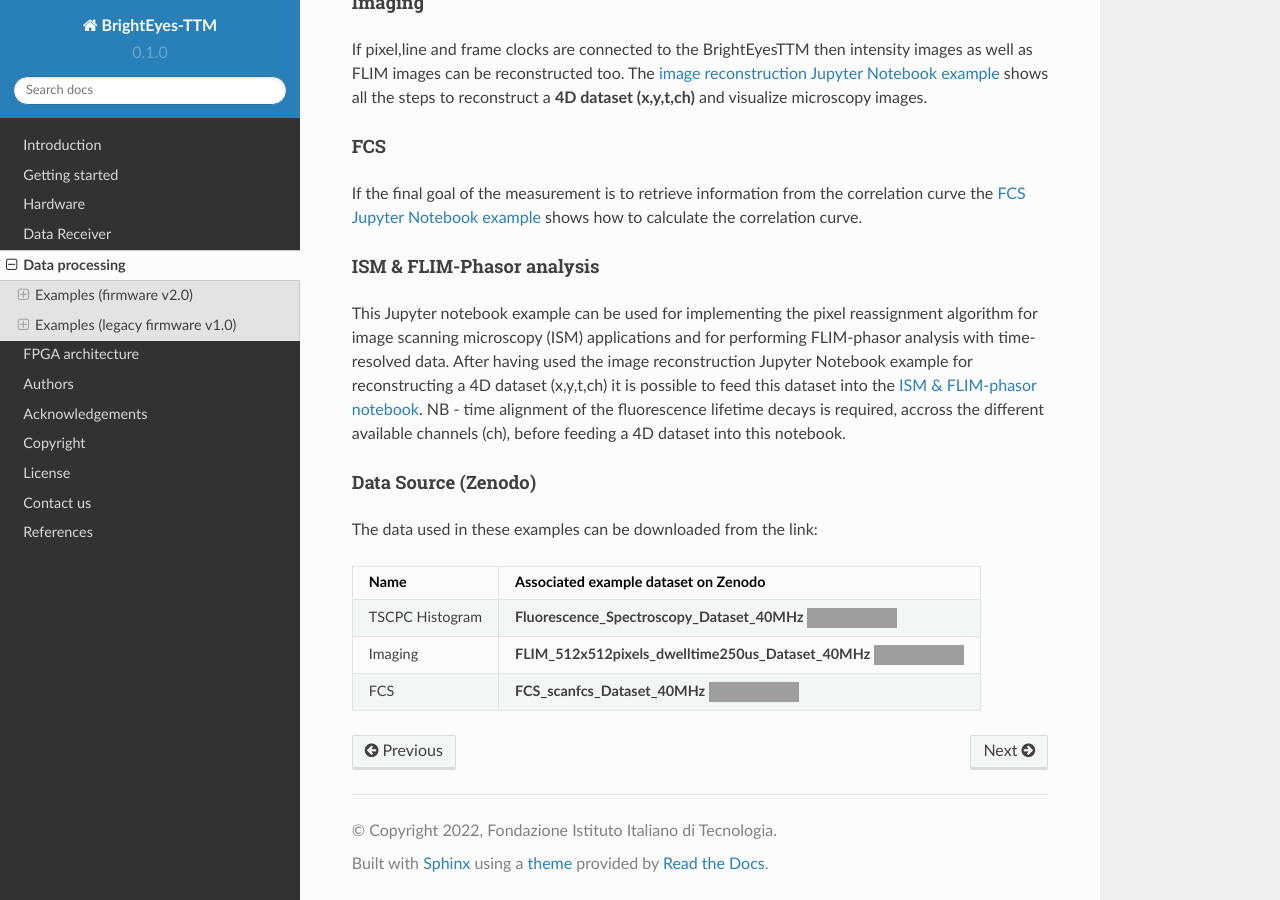
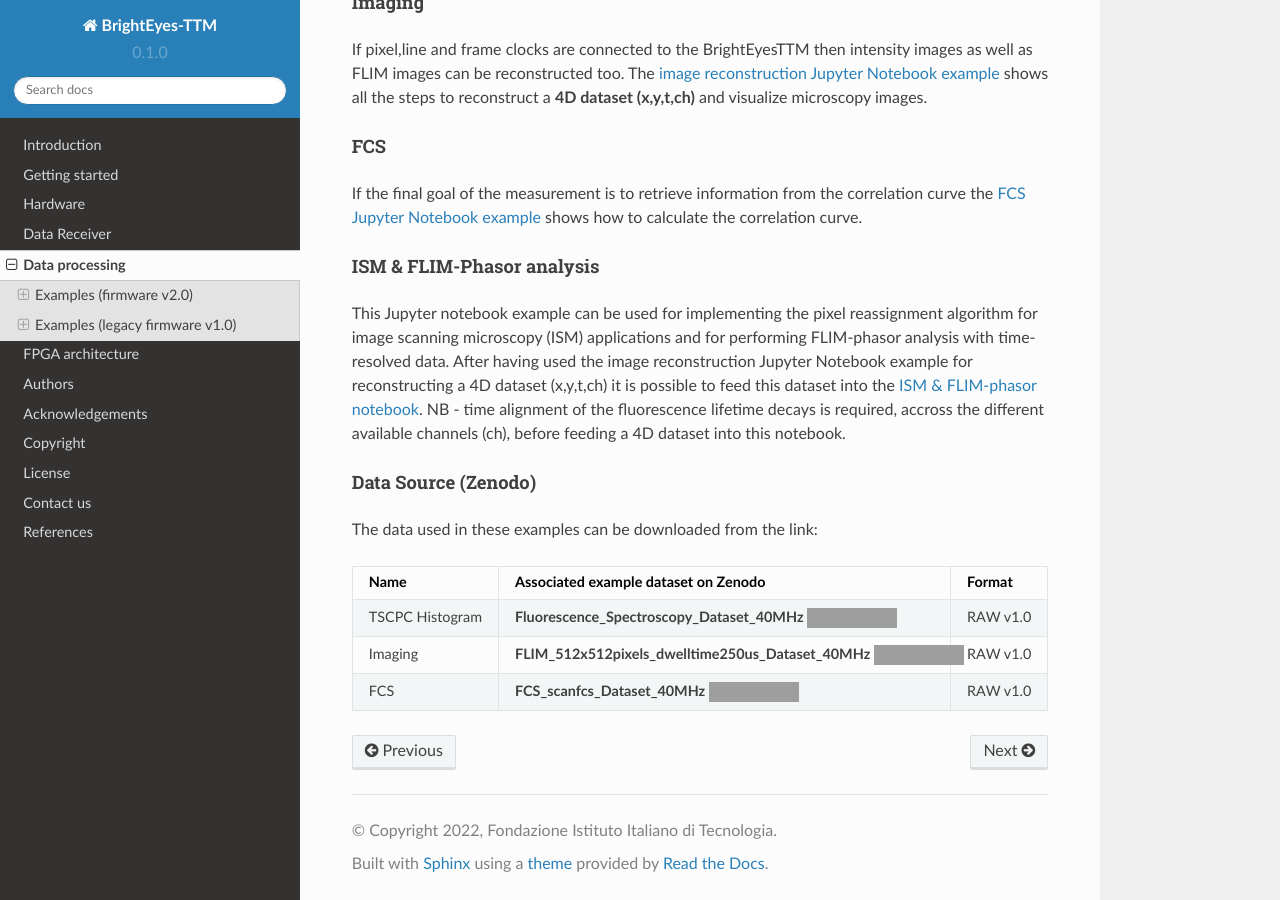
Before and after one commit to mattia-donato/BrightEyes-TTM-docs, a Sphinx documentation site: the page built from docs/source/dataprocessing.md, in a window 1280 px wide and 900 px high, scrolled down 2690 px. Built offline with Sphinx 7.4.7 and the Read the Docs theme 2.0.0, drawn with Linux system fonts in a browser that asks for light colours; pages that are not in the unit, such as notebooks, are missing from menus; grey boxes are pictures that could not be loaded.

Commit message:
Update dataprocessing.md

```diff
--- a/docs/source/dataprocessing.md
+++ b/docs/source/dataprocessing.md
@@ -45,19 +45,19 @@
 
 #### TCSPC histogram
 
-Thanks to the [TCSPC histogram reconstruction Jupyter Notebook example](https://github.com/VicidominiLab/BrightEyes-TTM/blob/v2.0/dataProcessing/pynotebook/TCSPC_Histogram_reconstruction.ipynb) it is possible to reconstruct and look the data from a simple spectroscopy point of view by building the TCSPC histogram for all the acquired channels.
+Thanks to the [TCSPC histogram reconstruction Jupyter Notebook example](https://github.com/VicidominiLab/BrightEyes-TTM/tree/v2.0/notebooks/v2TCSPC_Histogram_reconstruction.ipynb) it is possible to reconstruct and look the data from a simple spectroscopy point of view by building the TCSPC histogram for all the acquired channels.
 
 #### Imaging
 
-If pixel,line and frame clocks are connected to the BrightEyesTTM then intensity images as well as FLIM images can be reconstructed too. The [image reconstruction Jupyter Notebook example](https://github.com/VicidominiLab/BrightEyes-TTM/blob/v2.0/dataProcessing/pynotebook/Image_reconstruction.ipynb) shows all the steps to reconstruct a **4D dataset (x,y,t,ch)** and visualize microscopy images.
+If pixel,line and frame clocks are connected to the BrightEyesTTM then intensity images as well as FLIM images can be reconstructed too. The [image reconstruction Jupyter Notebook example](https://github.com/VicidominiLab/BrightEyes-TTM/tree/v2.0/notebooks/v2Image_reconstruction.ipynb) shows all the steps to reconstruct a **4D dataset (x,y,t,ch)** and visualize microscopy images.
 
 #### FCS
 
-If the final goal of the measurement is to retrieve information from the correlation curve the [FCS Jupyter Notebook example](https://github.com/VicidominiLab/BrightEyes-TTM/blob/v2.0/dataProcessing/pynotebook/FCS.ipynb) shows how to calculate the correlation curve.
+If the final goal of the measurement is to retrieve information from the correlation curve the [FCS Jupyter Notebook example](https://github.com/VicidominiLab/BrightEyes-TTM/tree/v2.0/notebooks/v2FCS.ipynb) shows how to calculate the correlation curve.
 
 #### ISM & FLIM-Phasor analysis
 
-This Jupyter notebook example can be used for implementing the pixel reassignment algorithm for image scanning microscopy (ISM) applications and for performing FLIM-phasor analysis with time-resolved data. After having used the image reconstruction Jupyter Notebook example for reconstructing a 4D dataset (x,y,t,ch) it is possible to feed this dataset into the [ISM & FLIM-phasor notebook](https://github.com/VicidominiLab/BrightEyes-TTM/blob/v2.0/dataProcessing/pynotebook/ISM_Decay_Reconstruction.ipynb). NB - time alignment of the fluorescence lifetime decays is required, accross the different available channels (ch), before feeding a 4D dataset into this notebook.
+This Jupyter notebook example can be used for implementing the pixel reassignment algorithm for image scanning microscopy (ISM) applications and for performing FLIM-phasor analysis with time-resolved data. After having used the image reconstruction Jupyter Notebook example for reconstructing a 4D dataset (x,y,t,ch) it is possible to feed this dataset into the [ISM & FLIM-phasor notebook](https://github.com/VicidominiLab/BrightEyes-TTM/tree/v2.0/notebooks/v2ISM_Decay_Reconstruction.ipynb). NB - time alignment of the fluorescence lifetime decays is required, accross the different available channels (ch), before feeding a 4D dataset into this notebook.
 
 
 ## Examples  (legacy firmware v1.0)
@@ -80,26 +80,26 @@
 
 #### TCSPC histogram
 
-Thanks to the [TCSPC histogram reconstruction Jupyter Notebook example](https://github.com/VicidominiLab/BrightEyes-TTM/blob/v1.0/dataProcessing/pynotebook/TCSPC_Histogram_reconstruction.ipynb) it is possible to reconstruct and look the data from a simple spectroscopy point of view by building the TCSPC histogram for all the acquired channels.
+Thanks to the [TCSPC histogram reconstruction Jupyter Notebook example](https://github.com/VicidominiLab/BrightEyes-TTM/tree/v2.0/notebooks/v1TCSPC_Histogram_reconstruction.ipynb) it is possible to reconstruct and look the data from a simple spectroscopy point of view by building the TCSPC histogram for all the acquired channels.
 
 #### Imaging
 
-If pixel,line and frame clocks are connected to the BrightEyesTTM then intensity images as well as FLIM images can be reconstructed too. The [image reconstruction Jupyter Notebook example](https://github.com/VicidominiLab/BrightEyes-TTM/blob/v1.0/dataProcessing/pynotebook/Image_reconstruction.ipynb) shows all the steps to reconstruct a **4D dataset (x,y,t,ch)** and visualize microscopy images.
+If pixel,line and frame clocks are connected to the BrightEyesTTM then intensity images as well as FLIM images can be reconstructed too. The [image reconstruction Jupyter Notebook example](https://github.com/VicidominiLab/BrightEyes-TTM/tree/v2.0/notebooks/v1Image_reconstruction.ipynb) shows all the steps to reconstruct a **4D dataset (x,y,t,ch)** and visualize microscopy images.
 
 #### FCS
 
-If the final goal of the measurement is to retrieve information from the correlation curve the [FCS Jupyter Notebook example](https://github.com/VicidominiLab/BrightEyes-TTM/blob/v1.0/dataProcessing/pynotebook/FCS.ipynb) shows how to calculate the correlation curve.
+If the final goal of the measurement is to retrieve information from the correlation curve the [FCS Jupyter Notebook example](https://github.com/VicidominiLab/BrightEyes-TTM/tree/v2.0/notebooks/v1FCS.ipynb) shows how to calculate the correlation curve.
 
 #### ISM & FLIM-Phasor analysis
 
-This Jupyter notebook example can be used for implementing the pixel reassignment algorithm for image scanning microscopy (ISM) applications and for performing FLIM-phasor analysis with time-resolved data. After having used the image reconstruction Jupyter Notebook example for reconstructing a 4D dataset (x,y,t,ch) it is possible to feed this dataset into the [ISM & FLIM-phasor notebook](https://github.com/VicidominiLab/BrightEyes-TTM/blob/v1.0/dataProcessing/pynotebook/ISM_Decay_Reconstruction_BrightEyes-TTM_v1_opensource.ipynb). NB - time alignment of the fluorescence lifetime decays is required, accross the different available channels (ch), before feeding a 4D dataset into this notebook.
+This Jupyter notebook example can be used for implementing the pixel reassignment algorithm for image scanning microscopy (ISM) applications and for performing FLIM-phasor analysis with time-resolved data. After having used the image reconstruction Jupyter Notebook example for reconstructing a 4D dataset (x,y,t,ch) it is possible to feed this dataset into the [ISM & FLIM-phasor notebook](https://github.com/VicidominiLab/BrightEyes-TTM/tree/v2.0/notebooks/v1ISM_Decay_Reconstruction_BrightEyes-TTM_v1_opensource.ipynb). NB - time alignment of the fluorescence lifetime decays is required, accross the different available channels (ch), before feeding a 4D dataset into this notebook.
 
 #### Data Source (Zenodo)
 
 The data used in these examples can be downloaded from the link:
 
-| Name | Associated example dataset on Zenodo |
-| ------ | ------ |
-| TSCPC Histogram | **Fluorescence_Spectroscopy_Dataset_40MHz** [![DOI](https://zenodo.org/badge/DOI/10.5281/zenodo.4912656.svg)](https://doi.org/10.5281/zenodo.4912656) |
-| Imaging | **FLIM_512x512pixels_dwelltime250us_Dataset_40MHz** [![DOI](https://zenodo.org/badge/DOI/10.5281/zenodo.4912656.svg)](https://doi.org/10.5281/zenodo.4912656) |
-| FCS | **FCS_scanfcs_Dataset_40MHz** [![DOI](https://zenodo.org/badge/DOI/10.5281/zenodo.4912656.svg)](https://doi.org/10.5281/zenodo.4912656) |
+| Name | Associated example dataset on Zenodo | Format
+| ------ | ------ | ----- |
+| TSCPC Histogram | **Fluorescence_Spectroscopy_Dataset_40MHz** [![DOI](https://zenodo.org/badge/DOI/10.5281/zenodo.4912656.svg)](https://doi.org/10.5281/zenodo.4912656) | RAW v1.0 |
+| Imaging | **FLIM_512x512pixels_dwelltime250us_Dataset_40MHz** [![DOI](https://zenodo.org/badge/DOI/10.5281/zenodo.4912656.svg)](https://doi.org/10.5281/zenodo.4912656) | RAW v1.0 |
+| FCS | **FCS_scanfcs_Dataset_40MHz** [![DOI](https://zenodo.org/badge/DOI/10.5281/zenodo.4912656.svg)](https://doi.org/10.5281/zenodo.4912656) | RAW  v1.0 |
```
